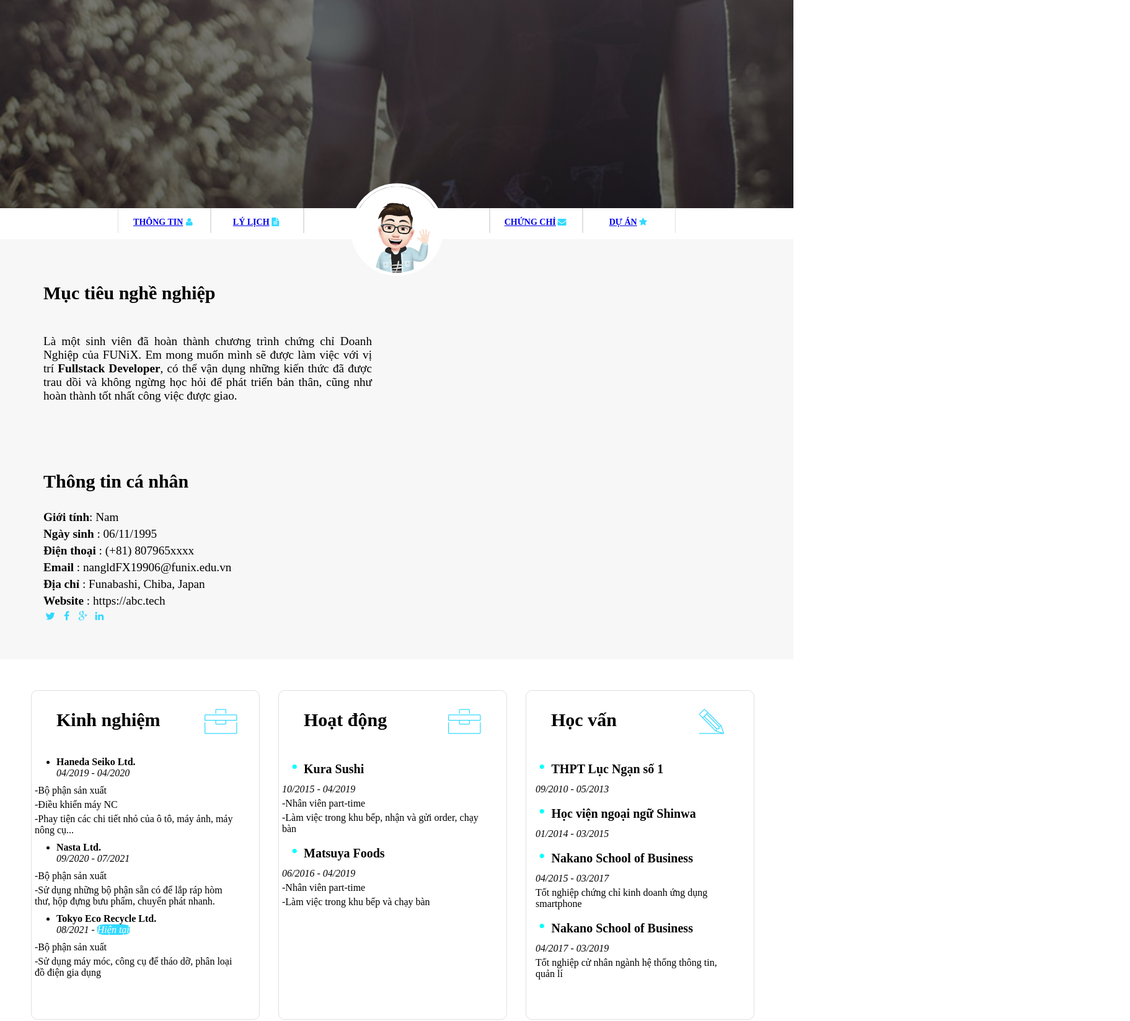
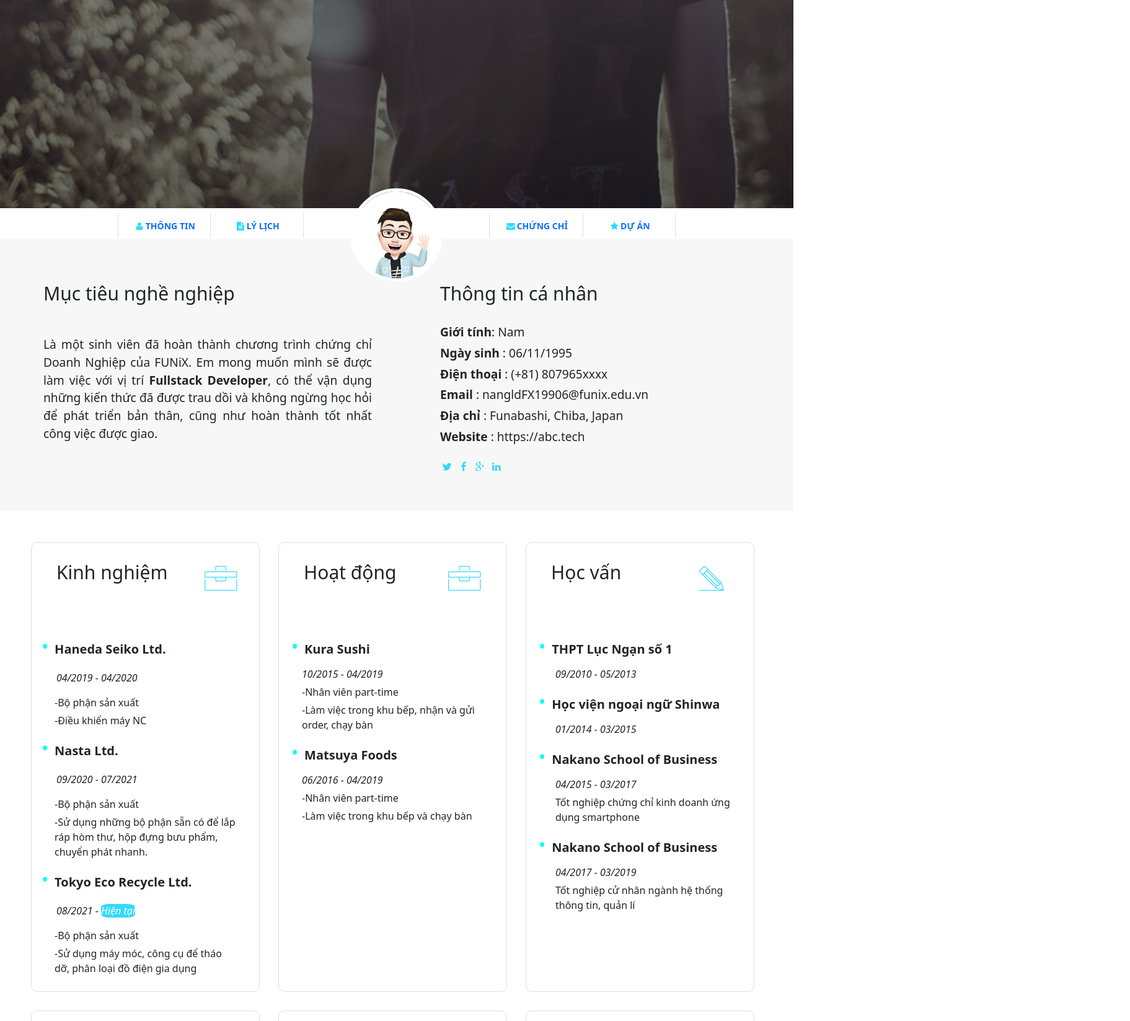
Before and after one commit to BigDevil-0695/bigdevil-0695.github.io, a plain HTML site: page Assignment03/index.html in a window 1280 px wide. Shown: the part 464-2112 px from the top of the page at 62% size, 1823 px wide, since content can reach past the window. Drawn offline with nearby package versions, Linux system fonts and the light colour scheme.

Commit message:
Update index.html

```diff
--- a/Assignment03/index.html
+++ b/Assignment03/index.html
@@ -4,6 +4,7 @@
     <meta charset="UTF-8" >
     <meta http-equiv="X-UA-Compatible" content="IE=edge" >
     <meta name="viewport" content="width=device-width, initial-scale=1.0" >
+    <link href="https://cdn.jsdelivr.net/npm/bootstrap@5.0.2/dist/css/bootstrap.min.css" rel="stylesheet" integrity="sha384-EVSTQN3/azprG1Anm3QDgpJLIm9Nao0Yz1ztcQTwFspd3yD65VohhpuuCOmLASjC" crossorigin="anonymous">
     <link rel="stylesheet" href="./css/laptop.css" >
     <link rel="stylesheet" href="./css/tablet.css" >
     <link rel="stylesheet" href="./css/mobile.css" >
@@ -14,23 +15,23 @@
     <header>
       <div id="banner">
         <h1 class="name">Lê Đình Năng</h1>
-        <a class="cv">Full Stack Developer</a>
+        <a class="cv"  style="text-decoration: none; color: blanchedalmond;">Full Stack Developer</a>
       </div>
     </header>
     <!--Khối Nav-bar -->
     <!-- Chỉnh sửa lại lỗi ở phần code để trông gọn gàng hơn ASM 02 -->
     <section id="nav-bar">
-      <nav class="navbar">
-        <a class="nav" href="#about"><strong>Thông tin</strong><i class="icon-user"></i></a>
-        <a class="nav" href="#job-info"><strong>Lý lịch</strong><i class="icon-doc-text-inv"></i></a>
-        <a class="nav-3"><img class="img-avt" src="./images/avt.jpg" alt="avatar"/></a>
-        <a class="nav" href="#certificate"><strong>Chứng chỉ</strong><i class="icon-mail-alt"></i></a>
-        <a class="nav" href="#project"><strong>Dự Án</strong><i class="icon-star-1"></i></a>
+      <nav class="navbar ">
+        <a class="nav nav-fluid align-content-center justify-content-center p-3 " href="#about" style="text-decoration: none"><i class="icon-user"></i><strong>Thông tin</strong></a>
+        <a class="nav nav-fluid align-content-center justify-content-center p-3 " href="#job-info"  style="text-decoration: none; border-left: none;"><i class="icon-doc-text-inv"></i><strong>Lý lịch</strong></a>
+        <a class="nav-3" style="border-left:none"><img class="img-avt" src="./images/avt.jpg" alt="avatar"/></a>
+        <a class=" nav nav-fluid align-content-center justify-content-center p-3 " href="#certificate" style="text-decoration: none; border: none; "><i class="icon-mail-alt"></i><strong>Chứng chỉ</strong></a>
+        <a class="nav nav-fluid align-content-center justify-content-center p-3" href="#project"  style="text-decoration: none"><i class="icon-star-1"></i><strong>Dự Án</strong></a>
       </nav>
     </section>
     <!-- Khối Thông tin và mục tiêu nghề nghiệp -->
     <section id="about" class="bg-grey">
-      <div class="info-target">
+      <div class="container-1 align-content-start justify-content-start d-flex">
         <div id="target">
           <h1 class="section-title">Mục tiêu nghề nghiệp</h1>
           <p>
@@ -69,32 +70,16 @@
           <h1 class="cont-title">Kinh nghiệm</h1>
           <div class="icon"><i class="ic-toolbox"></i></div>
           <div class="content">
-            <div class="company">
-              <ul>
-                <li><strong>Haneda Seiko Ltd.</strong></li>
-              </ul>
-            </div>
-            <div class="time-exp">
-              <p><em>04/2019 - 04/2020</em></p>
-            </div>
+            <div class="company"><p><strong>Haneda Seiko Ltd.</strong></p></div>
+            <div class="time-exp"><p><em>04/2019 - 04/2020</em></p></div>
             <div class="exp">
               <ul>
                 <li>-Bộ phận sản xuất</li>
                 <li>-Điều khiển máy NC</li>
-                <li>
-                  -Phay tiện các chi tiết nhỏ của ô tô, máy ảnh, máy nông cụ...
-                </li>
               </ul>
             </div>
-
-            <div class="company">
-              <ul>
-                <li><strong>Nasta Ltd.</strong></li>
-              </ul>
-            </div>
-            <div class="time-exp">
-              <p><em>09/2020 - 07/2021</em></p>
-            </div>
+            <div class="company"><p><strong>Nasta Ltd.</strong></p></div>
+            <div class="time-exp"><p><em>09/2020 - 07/2021</em></p></div>
             <div class="exp">
               <ul>
                 <li>-Bộ phận sản xuất</li>
@@ -104,14 +89,8 @@
                 </li>
               </ul>
             </div>
-            <div class="company">
-              <ul>
-                <li><strong>Tokyo Eco Recycle Ltd.</strong></li>
-              </ul>
-            </div>
-            <div class="time-exp">
-              <p><em>08/2021</em> - <em class="year">Hiện tại</em></p>
-            </div>
+            <div class="company"><p><strong>Tokyo Eco Recycle Ltd.</strong></p></div>
+            <div class="time-exp"><p><em>08/2021</em> - <em class="year">Hiện tại</em></p></div>
             <div class="exp">
               <ul>
                 <li>-Bộ phận sản xuất</li>
@@ -129,25 +108,11 @@
           <div class="icon"><i class="ic-pencil"></i></div>
           <div class="content">
             <div class="school">
-              <ul>
-                <li><strong>THPT Lục Ngạn số 1</strong></li>
-              </ul>
+              <ul><li><strong>THPT Lục Ngạn số 1</strong></li></ul>
             </div>
-            <div class="time-edu">
-              <ul>
-                <li><em>09/2010 - 05/2013</em></li>
-              </ul>
-            </div>
-            <div class="school">
-              <ul>
-                <li><strong>Học viện ngoại ngữ Shinwa</strong></li>
-              </ul>
-            </div>
-            <div class="time-edu">
-              <ul>
-                <li><em>01/2014 - 03/2015</em></li>
-              </ul>
-            </div>
+            <div class="time-edu"><ul><li><em>09/2010 - 05/2013</em></li></ul></div>
+            <div class="school"><ul><li><strong>Học viện ngoại ngữ Shinwa</strong></li></ul> </div>
+            <div class="time-edu"><ul><li><em>01/2014 - 03/2015</em></li></ul></div>
             <div class="school">
               <ul>
                 <li><strong>Nakano School of Business</strong></li>
@@ -264,16 +229,16 @@
     <!-- Khối Chứng Chỉ- Giải Thưởng -->
     <!-- Chỉnh sửa lại kích thước hình ảnh và thêm border ngăn cách các chứng chỉ để gọn gàng hơn so với ASM 02 -->
     <section id="certificate" class="bg-grey">
-      <div class="container">
+      <div class="container px-0">
         <h1 class="cont-title">Chứng chỉ - Giải thưởng</h1>
         <div class="certi-content">
           <div class="certi-1">
             <div class="cert-img">
-              <img src="./images/Cert_DBI.png" alt="certificate picture 1" />
+              <img class="img-fluid" src="./images/Cert_DBI.png" alt="certificate picture 1" />
             </div>
             <div class="content1">
               <div class="name-certi">Chứng chỉ lập trình web-FUNiX</div>
-              <div class="certi-content">
+              <div class="certi-value">
                 <ul>
                   <li>-Chứng chỉ thuộc chương trình CCDN</li>
                   <li>-GPA: 8.6</li>
@@ -283,11 +248,11 @@
           </div>
           <div class="certi-2">
             <div class="cert-img">
-              <img src="./images/Cert_WEB.png" alt="certificate picture 2" />
+              <img class="img-fluid" src="./images/Cert_WEB.png" alt="certificate picture 2" />
             </div>
             <div class="content2">
               <div class="name-certi">Chứng chỉ lập trình Database-FUNiX</div>
-              <div class="certi-content">
+              <div class="certi-value">
                 <ul>
                   <li>-Chứng chỉ thuộc chương trình CCDN</li>
                   <li>-GPA: 8.9</li>
@@ -297,11 +262,11 @@
           </div>
           <div class="certi-3">
             <div class="cert-img">
-              <img src="./images/Cert_PRF.png" alt="certificate picture 3"/>
+              <img class="img-fluid" src="./images/Cert_PRF.png" alt="certificate picture 3"/>
             </div>
             <div class="content3">
               <div class="name-certi">Chứng chỉ lập trình Javascript-FUNiX</div>
-              <div class="certi-content">
+              <div class="certi-value">
                 <ul>
                   <li>-Chứng chỉ thuộc chương trình CCDN</li>
                   <li>-GPA: 8.0</li>
@@ -316,7 +281,7 @@
     <!-- Khối Dự Án -->
     <!-- Sửa được lỗi tự động xuống dòng khi lưu của VS Code để code trông sạch sẽ và cân đối hơn -->
     <section id="project">
-      <div class="container">
+      <div class="container container-expand-lg px-0">
         <h1 class="section-title">Dự án</h1>
         <div class="project-content">
           <div class="project-1">
@@ -416,9 +381,9 @@
     <section id="footer" class="bg-grey">
       <div class="container">
         <div class="foot">
-          <a href="https://www.facebook.com/leonang.messi/"><i class="icon-facebook-circled"></i> Facebook</a>
-          <a href="https://www.instagram.com/dinhnang0611/"><i class="icon-linkedin-circled"></i> Instagram</a>
-          <a href="https://www.youtube.com/channel/UC6fy_pv6yh9KvYhymms2bfA"><i class="icon-github-circled"></i> Youtube</a>
+          <a href="https://www.facebook.com/leonang.messi/" style="text-decoration: none"><i class="icon-facebook-circled"></i> Facebook</a>
+          <a href="https://www.instagram.com/dinhnang0611/" style="text-decoration: none"><i class="icon-linkedin-circled"></i> Instagram</a>
+          <a href="https://www.youtube.com/channel/UC6fy_pv6yh9KvYhymms2bfA"  style="text-decoration: none"><i class="icon-github-circled"></i> Youtube</a>
         </div>
       </div>
     </section>
```
